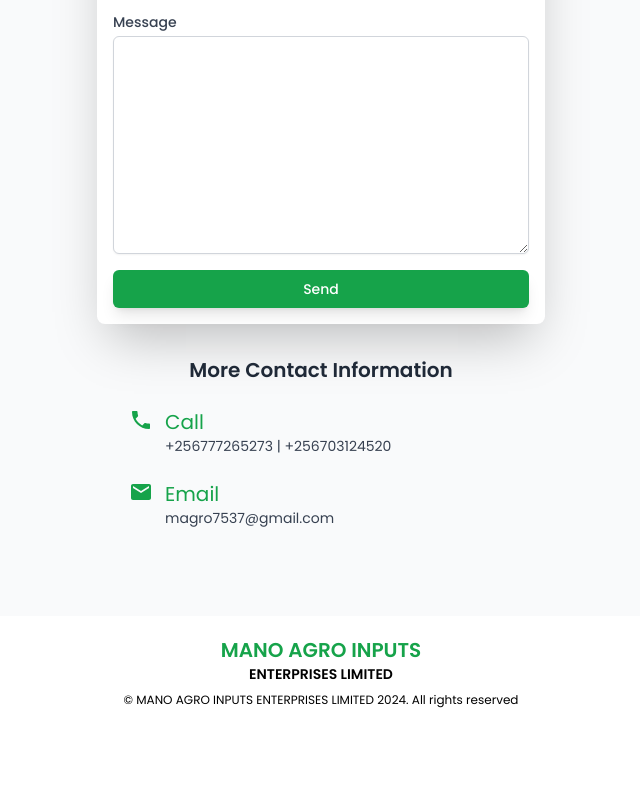
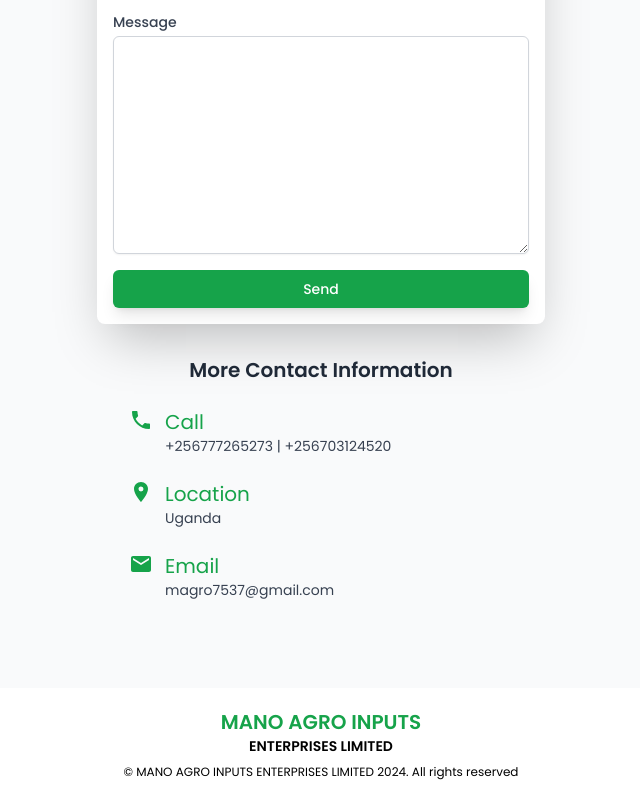
Before and after one commit to felicity0000/mano-agro-site, a React (Vite) app: page / in a window 1280 px wide. Shown: the part 4002-4802 px from the top of the page, without its empty margins (319-959 px from the left). Before the commit the page ends 4730 px from the top, so only its background shows below. Built offline with nearby package versions, Linux system fonts and the light colour scheme.

Commit message:
some few changes

```diff
--- a/src/components/Contact.tsx
+++ b/src/components/Contact.tsx
@@ -116,15 +116,15 @@
               </p>
             </div>
           </div>
-          {/* <div className="mb-6 flex justify-start">
+          <div className="mb-6 flex justify-start">
             <MdLocationOn size={24} className="text-green-600 mr-3" />
             <div>
               <h3 className="text-green-600 text-xl font-normal">Location</h3>
               <p className="text-gray-700 text-sm">
-                123 Main Street, Anytown, USA
+                Uganda
               </p>
             </div>
-          </div> */}
+          </div>
           <div className="mb-6 flex justify-start">
             <MdEmail size={24} className="text-green-600 mr-3" />
             <div>
```
